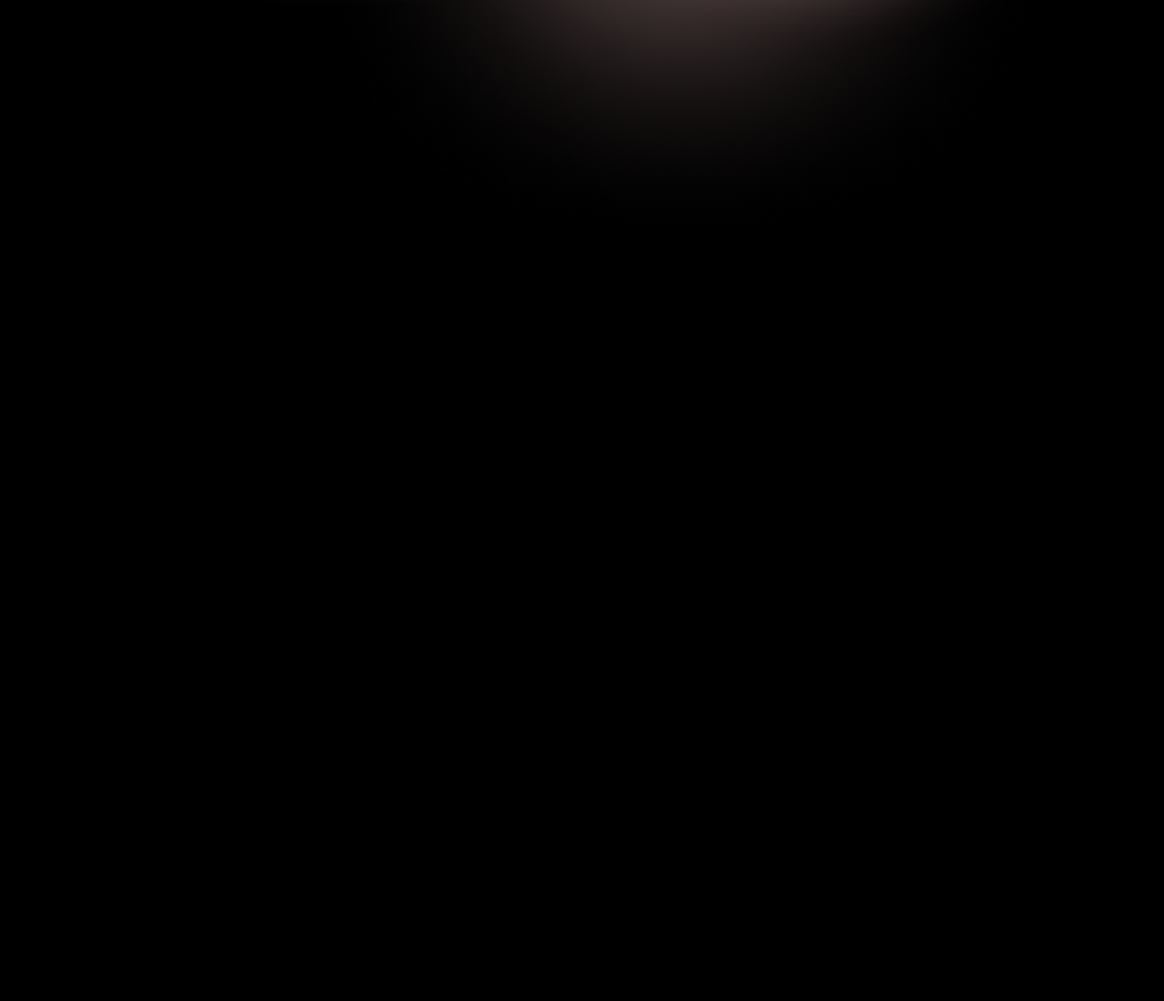
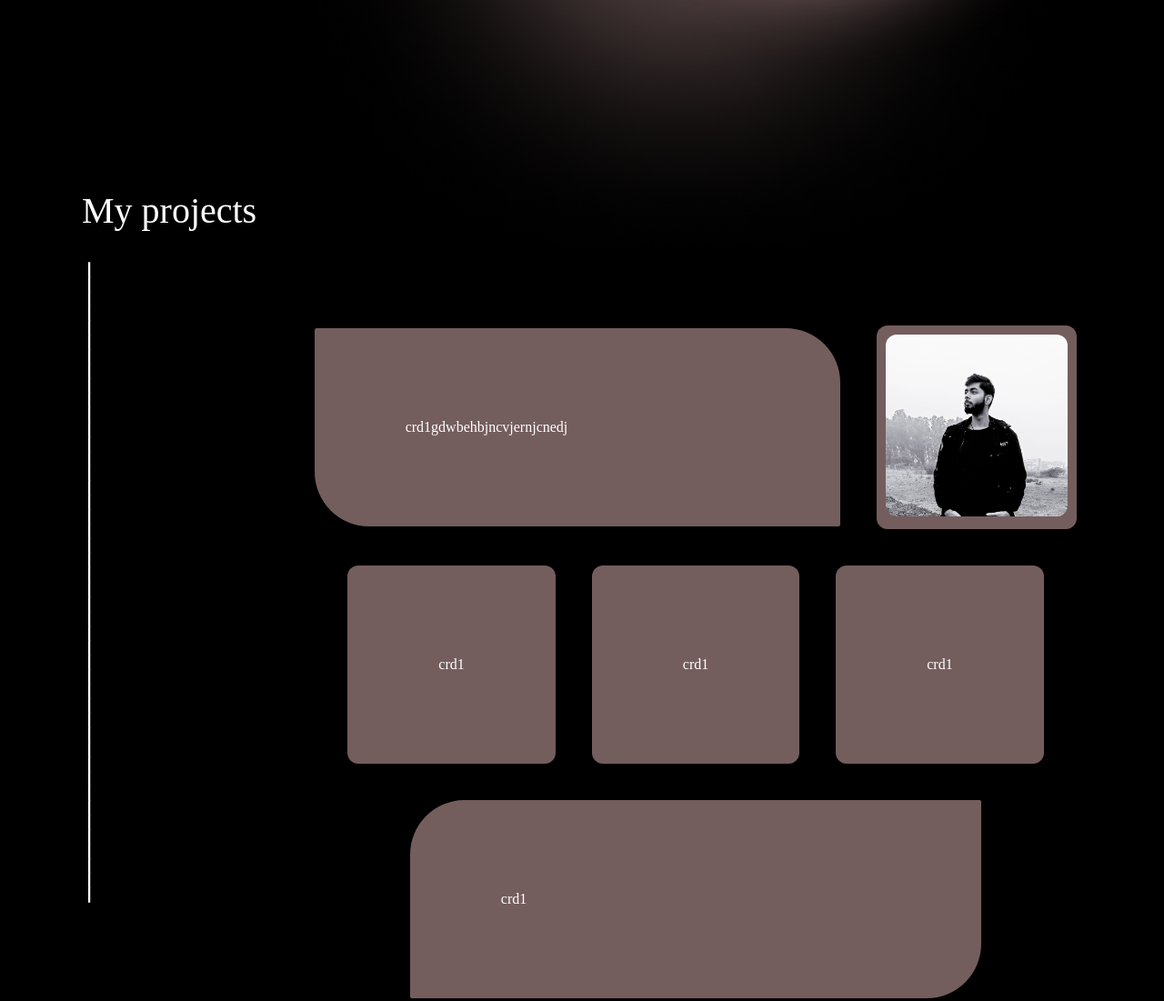
Before and after one commit to vaibhav2067/Portfolio, a plain HTML site: page index.html in a window 1280 px wide. Shown: the part 651-1752 px from the top of the page at 91% size. Before the commit the page ends 951 px from the top, so only its background shows below. Drawn offline with Linux system fonts and the light colour scheme.

Commit message:
added project section
added 2nd page as project section

```diff
--- a/index.html
+++ b/index.html
@@ -7,6 +7,7 @@
     <link rel="stylesheet" href="style.css">
 </head>
 <body>
+    <!-- nav section -->
     <nav class="navbar">
         <ul>
             <li>HOME</li>
@@ -16,13 +17,20 @@
         </ul>
     </nav>
 
+
+
     <!-- home section -->
     <div class="homee">
 
+        <!-- designs & informations -->
         <h1 class="lineplot">________________________</h1>
+
         <h2 class="subheading">Coder & Designer</h2>
+
         <img class="elipse" src="./img/Ellipse 6.png" alt="">
+
         <h1 class="intro">HI I'm  </h1>
+
         <h1 class="name">VAIBHAV SRIVASTAVA  </h1>
 
         <div class="design1">
@@ -39,14 +47,27 @@
         <button class="button1" type="button">Download Resume</button>
 
 
-        <!-- text area -->
+        <!-- part-1 area -->
         <div class="text_box"></div>
 
-        <!-- image area -->
+        <!-- part-2 area -->
         <div class="image_box">
             <div><img class="group10" src="./img/Group 10.png" alt=""></div>
             <img class="image1" src="./img/photo....1.jpg" alt="">
         </div>
     </div>
+
+
+    <div class="projectss">
+        <div class="heading1"> My projects</div>
+        <h1 class="design4">____________________________________________</h1>
+
+        <div class="card1">crd1gdwbehbjncvjernjcnedj</div>
+        <div class="card2"><img class="eeee" src="./img/photo....1.jpg" alt=""></div>
+        <div class="card3">crd1</div>
+        <div class="card4">crd1</div>
+        <div class="card5">crd1</div>
+        <div class="card6">crd1</div>
+    </div>
 </body>
 </html>
--- a/style.css
+++ b/style.css
@@ -32,6 +32,14 @@ body {
 
 /* nav bar section */
 
+.navbar{
+    /* background-color: rgba(255, 255, 255, 0.362); */
+    /* position: fixed; */
+    padding-bottom: 20px ;
+    margin: 0px 30px;
+    border-bottom: 2px solid white ;
+}
+
 .navbar ul {
     display: flex;
     justify-content: right;
@@ -53,9 +61,10 @@ body {
     display: flex;
     align-items: center;
     justify-content: space-between;
-    margin: 30px;
-    padding: 120px 120px;
-    border-top: 2px solid rgb(255, 255, 255);
+    margin: 30px 30px 30px 30px ;
+    padding: 120px 120px ;
+    /* background-color: black; */
+    /* border-top: 2px solid rgb(255, 255, 255); */
 }
 
 .lineplot {
@@ -132,16 +141,10 @@ body {
     margin: 10px;
     padding: 10px 300px 100px 10px;
     border-radius: 20px;
+    opacity: 0.7;
     /* border: 2px solid red; */
     background-color: #edbebe2f;
 }
-
-/* .text_box{
-    border-top: 3px solid white;
-    border-left: 3px solid white;
-    border-radius: 50px 0px 0px;
-    padding-left: 00px;
-} */
 
 .button1 {
     position: absolute;
@@ -153,7 +156,12 @@ body {
     padding: 15px 32px;
     color: white;
     border-radius: 30px;
-    box-shadow: 0 0 40px 10px #edbebe7d;
+    transition: 1s all;
+    /* box-shadow: 0 0 40px 10px #edbebe7d; */
+}
+
+.button1:hover{
+    box-shadow: 0 0 20px#edbebe7d;
 }
 
 .image_box {
@@ -177,3 +185,72 @@ body {
     height: 400px;
     width: 400px;
 }
+
+/* projectss sections */
+
+.projectss{
+    position: relative;
+    display: flex;
+    flex-wrap: wrap;
+    align-items: center;
+    justify-content: center;
+    gap: 40px;
+    margin: 100px 30px 0px;
+    padding: 160px 0px 151px 250px;
+}
+
+.heading1{
+    position: absolute;
+    top: 10px;
+    left: 60px;
+    font-size: 40px;
+}
+
+.design4{
+    position: absolute;
+    top: 424px;
+    left: -271px;
+    transform: rotate(90deg);
+}
+
+.card1{
+    background-color: #edbebe7d;
+    padding: 100px 300px 100px 100px;
+    border-radius:  2px 60px;
+}
+
+.card2{
+    background-color: #edbebe7d;
+    padding: 10px;
+    border-radius: 12px;
+
+}
+.eeee{
+    height: 200px;
+    width: 200px;
+    border-radius: 12px;
+}
+
+.card3{
+    background-color: #edbebe7d;
+    padding: 100px;
+    border-radius: 12px;
+}
+
+.card4{
+    background-color: #edbebe7d;
+    padding: 100px;
+    border-radius: 12px;
+}
+
+.card5{
+    background-color: #edbebe7d;
+    padding: 100px;
+    border-radius: 12px;
+}
+
+.card6{
+    background-color: #edbebe7d;
+    padding: 100px 500px 100px 100px;
+    border-radius:  60px 2px;
+}
```
